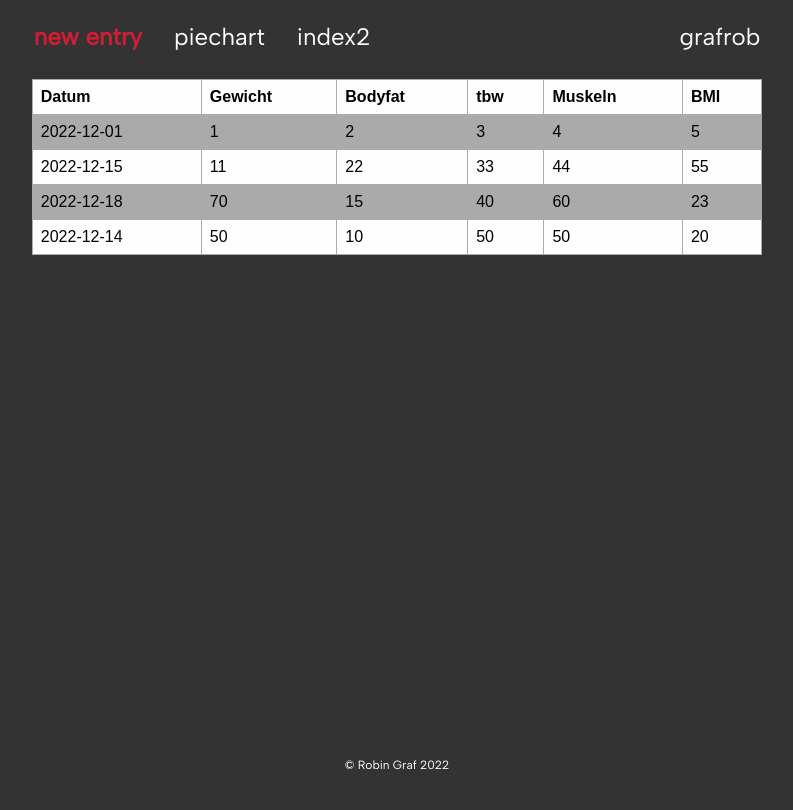
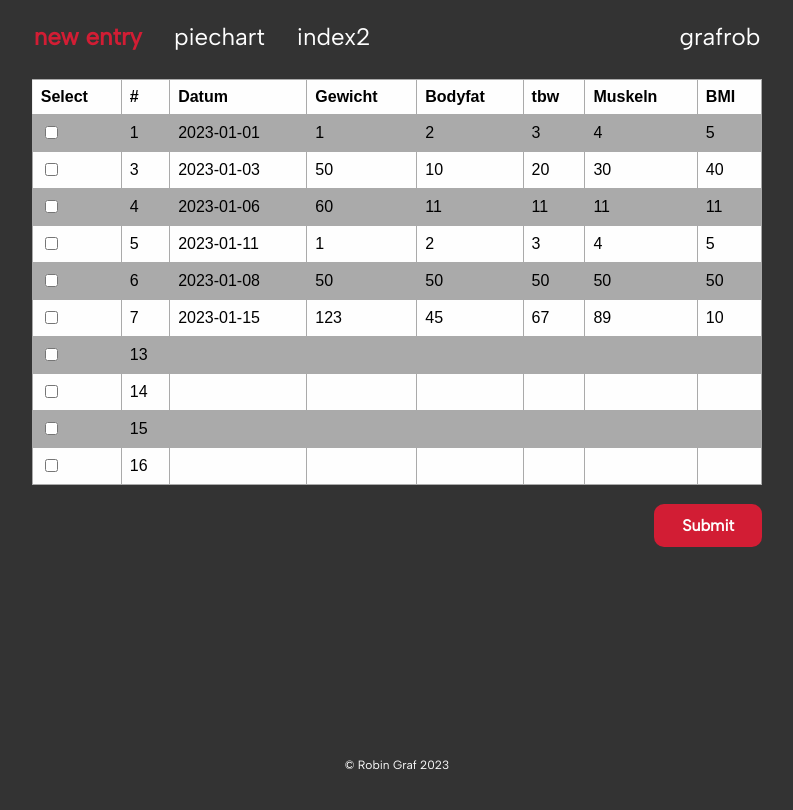
Before and after one commit to sn1perm0nkey/pro2, a Flask app: page /index2 in a window 1280 px wide. Shown: the whole page, without its empty margins (243-1036 px from the left). Run offline with Flask 2, Linux system fonts and the light colour scheme.

Commit message:
frontend

```diff
--- a/hello_world/database.csv
+++ b/hello_world/database.csv
@@ -1 +1 @@
-{"1": {"datum": "2022-12-01", "gewicht": "1", "bodyfat": "2", "tbw": "3", "muskeln": "4", "bmi": "5"}, "2": {"datum": "2022-12-15", "gewicht": "11", "bodyfat": "22", "tbw": "33", "muskeln": "44", "bmi": "55"}, "3": {"datum": "2022-12-18", "gewicht": "70", "bodyfat": "15", "tbw": "40", "muskeln": "60", "bmi": "23"}, "4": {"datum": "2022-12-14", "gewicht": "50", "bodyfat": "10", "tbw": "50", "muskeln": "50", "bmi": "20"}}
+{"1": {"datum": "2023-01-01", "gewicht": "1", "bodyfat": "2", "tbw": "3", "muskeln": "4", "bmi": "5", "nummer": "1"}, "3": {"datum": "2023-01-03", "gewicht": "50", "bodyfat": "10", "tbw": "20", "muskeln": "30", "bmi": "40", "nummer": 3}, "4": {"datum": "2023-01-06", "gewicht": "60", "bodyfat": "11", "tbw": "11", "muskeln": "11", "bmi": "11", "nummer": 4}, "5": {"datum": "2023-01-11", "gewicht": "1", "bodyfat": "2", "tbw": "3", "muskeln": "4", "bmi": "5", "nummer": 5}, "6": {"datum": "2023-01-08", "gewicht": "50", "bodyfat": "50", "tbw": "50", "muskeln": "50", "bmi": "50", "nummer": 6}, "7": {"datum": "2023-01-15", "gewicht": "123", "bodyfat": "45", "tbw": "67", "muskeln": "89", "bmi": "10", "nummer": 7}, "13": {"datum": "", "gewicht": "", "bodyfat": "", "tbw": "", "muskeln": "", "bmi": "", "nummer": 13}, "14": {"datum": "", "gewicht": "", "bodyfat": "", "tbw": "", "muskeln": "", "bmi": "", "nummer": 14}, "15": {"datum": "", "gewicht": "", "bodyfat": "", "tbw": "", "muskeln": "", "bmi": "", "nummer": 15}, "16": {"datum": "", "gewicht": "", "bodyfat": "", "tbw": "", "muskeln": "", "bmi": "", "nummer": 16}}
--- a/hello_world/datenbank.py
+++ b/hello_world/datenbank.py
@@ -6,15 +6,64 @@
         inhalt_string = open_file.read()
     return inhalt_string
 
+
+def loeschen(nummer_del):
+    with open("database.csv", "r") as open_file:
+        inhalt_string = open_file.read()
+        inhalt = ast.literal_eval(str(inhalt_string))
+        open_file.close()
+
+    neue_liste = []
+    for eintrag in inhalt.values():
+        test = {}
+        test.update(eintrag)
+        neue_liste2 = []
+        for bezeichnung, wert in test.items():
+            neue_liste2.append([bezeichnung, wert])
+        neue_liste.append(neue_liste2)
+
+    print(neue_liste)
+    dict_del = {}
+    print(nummer_del)
+    for number in neue_liste:
+        print(number)
+        print(number[6][1])
+        if int(nummer_del) == int(number[6][1]):
+            print("delete this")
+        else:
+            dict_temp = {number[6][1]: {"datum": number[0][1],
+                                      "gewicht": number[1][1],
+                                      "bodyfat": number[2][1],
+                                      "tbw": number[3][1],
+                                      "muskeln": number[4][1],
+                                      "bmi": number[5][1],
+                                      "nummer": number[6][1],}
+                         }
+            dict_del.update(dict_temp)
+    inhalt.clear()
+    inhalt.update(dict_del)
+    with open("database.csv", "w") as write_file:
+        inhalt_updated = json.dumps(inhalt)
+        write_file.write(inhalt_updated)
+        open_file.close()
+
+
 def abspeichern(datum, gewicht, bodyfat, tbw, muskeln, bmi):
     with open("database.csv", "r") as open_file:
         inhalt_string = open_file.read()
         inhalt = ast.literal_eval(str(inhalt_string))
         open_file.close()
 
-    entries = len(inhalt)
-    new_entry_number = entries + 1
-    new_content = {new_entry_number: {"datum": datum, "gewicht": gewicht, "bodyfat": bodyfat, "tbw": tbw, "muskeln": muskeln, "bmi": bmi}}
+    last_key = list(inhalt)[-1]
+    new_entry_number = int(last_key) + 1
+    new_content = {new_entry_number: {"datum": datum,
+                                      "gewicht": gewicht,
+                                      "bodyfat": bodyfat,
+                                      "tbw": tbw,
+                                      "muskeln": muskeln,
+                                      "bmi": bmi,
+                                      "nummer": new_entry_number,}
+                   }
     inhalt.update(new_content)
     with open("database.csv", "w") as write_file:
         inhalt_updated = json.dumps(inhalt)
--- a/hello_world/main.py
+++ b/hello_world/main.py
@@ -2,6 +2,7 @@
 from flask import render_template
 from flask import request
 import plotly.express as px
+import pandas as pd
 from plotly.offline import plot
 import ast
 import random
@@ -10,6 +11,7 @@
 
 from hello_world.datenbank import abspeichern
 from hello_world.datenbank import auslesen
+from hello_world.datenbank import loeschen
 
 app = Flask("Hello World")
 
@@ -64,6 +66,28 @@
         ausgewaehlter_name = random.choice(auswahl)
         return render_template('index2.html', name=ausgewaehlter_name, username=ausgewaehlter_username, seitentitel="Home2", liste=neue_liste)
 
+    if request.method == "POST":
+
+        nummer_del= request.form['nummer_del']
+        loeschen(nummer_del)
+
+        inhalt_string = auslesen()
+        inhalt = ast.literal_eval(str(inhalt_string))
+        neue_liste = []
+        for eintrag in inhalt.values():
+            test = {}
+            test.update(eintrag)
+            neue_liste2 = []
+            for bezeichnung, wert in test.items():
+                neue_liste2.append([bezeichnung, wert])
+            neue_liste.append(neue_liste2)
+
+        auswahl = ["Robin"]
+        auswahl_username = ["grafrob"]
+        ausgewaehlter_username = random.choice(auswahl_username)
+        ausgewaehlter_name = random.choice(auswahl)
+        return render_template('index2.html', name=ausgewaehlter_name, username=ausgewaehlter_username, seitentitel="Home2", liste=neue_liste)
+
 @app.route('/bodyvalues', methods=["GET", "POST"])
 def hello_world():
     if request.method == "GET":
@@ -81,17 +105,54 @@
         muskeln = request.form['muskeln']
         bmi = request.form['bmi']
         abspeichern(datum, gewicht, bodyfat, tbw, muskeln, bmi)
-        return "ok"
+
+        auswahl = ["Robin"]
+        auswahl_username = ["grafrob"]
+        ausgewaehlter_username = random.choice(auswahl_username)
+        ausgewaehlter_name = random.choice(auswahl)
+        return render_template('bodyvalues.html', name=ausgewaehlter_name, username=ausgewaehlter_username, seitentitel="Bodyvalues")
 
 
 @app.route("/viz")
 def grafik():
-    fig = px.pie(labels=[1, 2, 3, 4, 5], values=[6, 7, 8, 9, 10])
+    if request.method == "GET":
+        inhalt_string = auslesen()
+        inhalt = ast.literal_eval(str(inhalt_string))
+        neue_liste = []
+        for eintrag in inhalt.values():
+            test = {}
+            test.update(eintrag)
+            neue_liste2 = []
+            for bezeichnung, wert in test.items():
+                neue_liste2.append([bezeichnung, wert])
+            neue_liste.append(neue_liste2)
+
+    liste_x = []
+    liste_y = []
+    for eintrag in neue_liste:
+        liste_x_add = eintrag[0][1]
+        liste_x.append(liste_x_add)
+        liste_y_add = eintrag[1][1]
+        liste_y.append(liste_y_add)
+
+    df = pd.DataFrame(dict(
+        x=[*liste_x],
+        y=[*liste_y],
+    ))
+    df = df.sort_values(by="x")
+    fig = px.line(df, x="x", y="y", title="Sorted Input")
+
+    fig.update_layout(autotypenumbers='convert types')
+
     div = plot(fig, output_type="div")
+
 
     return render_template("viz.html", barchart=div, seitentitel="Chart")
 
 
 
+
+
+
 if __name__ == "__main__":
     app.run(debug=True, port=5000)
--- a/hello_world/static/main.css
+++ b/hello_world/static/main.css
@@ -101,6 +101,12 @@
     font-family: Albert Sans;
     color: #FEFEFE;
     font-weight: bold;
+    font-size: 16px;
+}
+
+table {
+    color: #000000;
+    font-weight: normal;
     font-size: 16px;
 }
 
--- a/hello_world/templates/footer.jinja
+++ b/hello_world/templates/footer.jinja
@@ -4,5 +4,5 @@
 
 
       <div class="footer">
-        <h4>© Robin Graf 2022</h4>
+        <h4>© Robin Graf 2023</h4>
       </div>
--- a/hello_world/templates/index2.html
+++ b/hello_world/templates/index2.html
@@ -8,8 +8,11 @@
 {% include "header.jinja"%}
 
   <div class="container2">
+    <form method="POST">
     <table>
       <tr>
+        <th style="border-left: 1px solid #eee;" class="align-middle">Select</th>
+        <th>#</th>
         <th>Datum</th>
         <th>Gewicht</th>
         <th>Bodyfat</th>
@@ -19,6 +22,8 @@
       </tr>
           {% for eintrag in liste %}
       <tr>
+        <td><input type="checkbox" id="nummer_del" name="nummer_del" value="{{ eintrag[6][1] }}"></td>
+        <td>{{ eintrag[6][1] }}</td>
         <td>{{ eintrag[0][1] }}</td>
         <td>{{ eintrag[1][1] }}</td>
         <td>{{ eintrag[2][1] }}</td>
@@ -28,6 +33,15 @@
       </tr>
     {% endfor %}
     </table>
+    <br>
+    <div>
+      <div class="row">
+        <div class="col-75">
+          <input type="submit" value="Submit">
+        </div>
+      </div>
+    </form>
+    </div>
 
   </div>
 
```
Also changed, not shown: hello_world/bar_test.py (+11 -1 lines), hello_world/templates/viz.html (+10 -3 lines), hello_world/static/images/abs.png (added), hello_world/static/images/body_values.png (added), hello_world/static/images/favicon.png (added), hello_world/static/images/pull.png (added), hello_world/static/images/push.png (added), hello_world/static/images/training.png (added).
